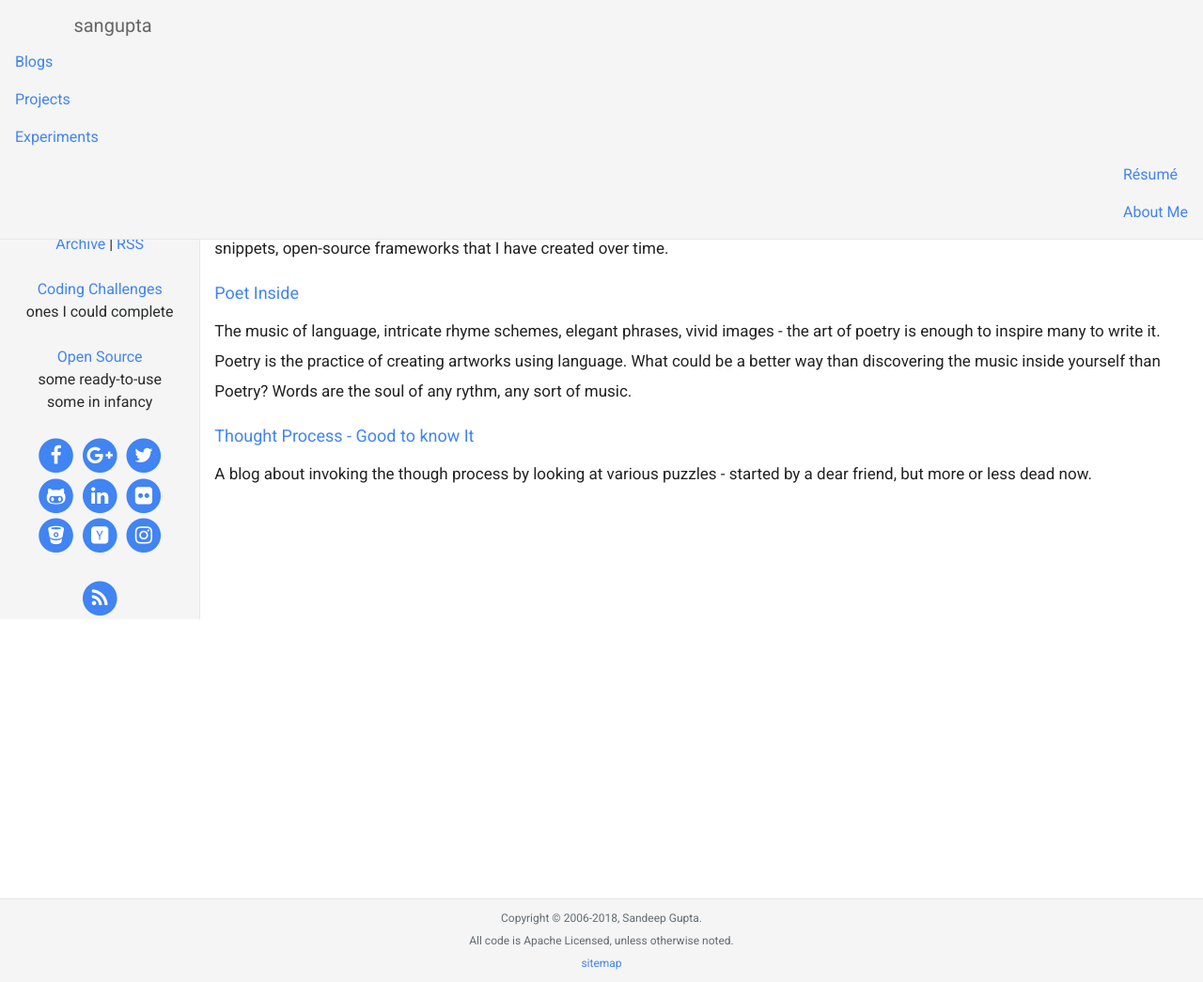
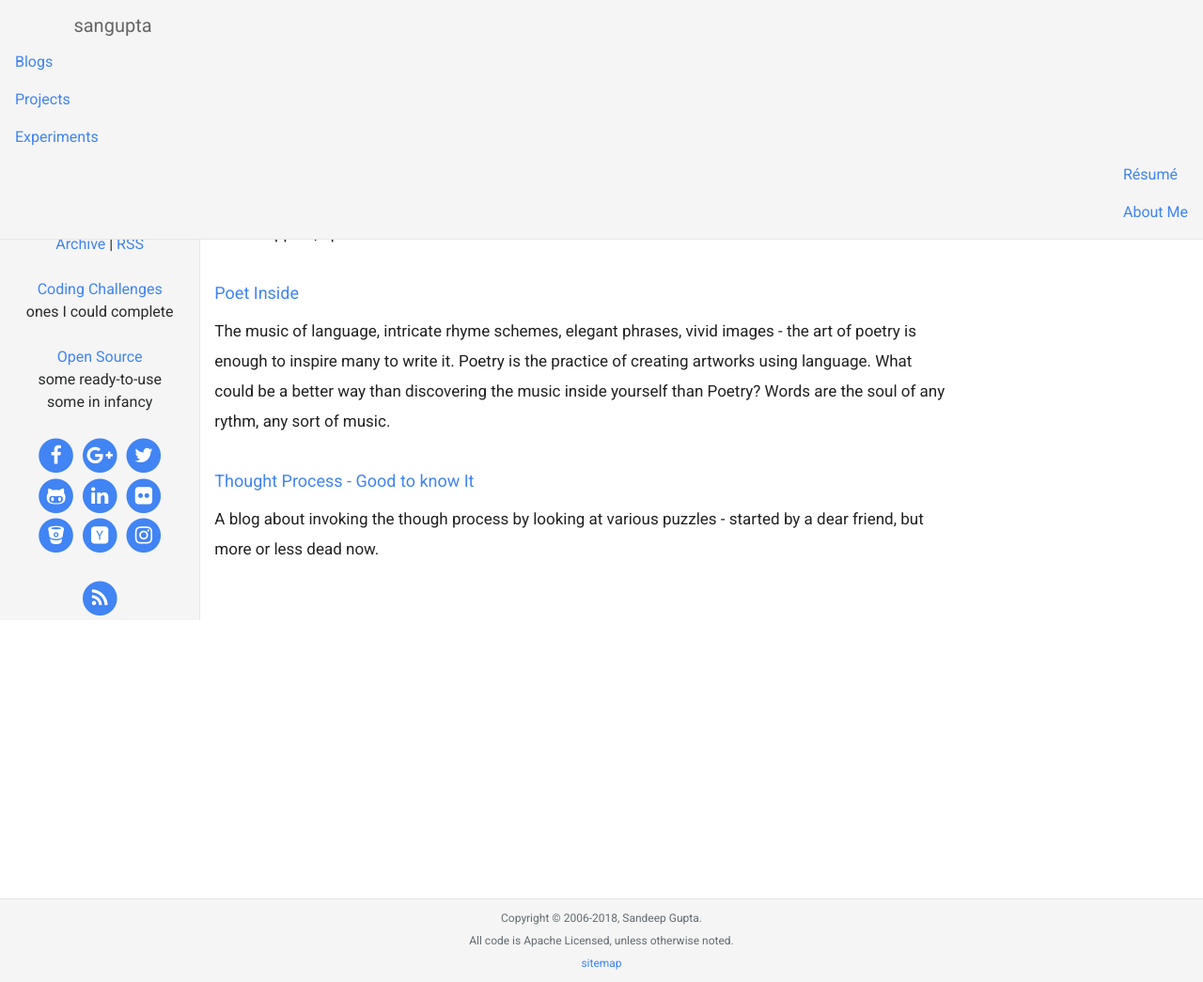
Before and after one commit to sangupta/sangupta.github.io, a Jekyll site: the page built from blogs.html, in a window 1280 px wide. Shown: the whole page at 94% size. Built offline with Jekyll 4.4.1, drawn with Linux system fonts in a browser that asks for light colours; nearby versions of some CDN libraries; comment, search, counter and statistics services are not loaded.

Commit message:
ui fixes for blogs

```diff
--- a/_includes/blogs.html
+++ b/_includes/blogs.html
@@ -1,33 +1,21 @@
-<h3>
-	<a href="/tech/index.html">Keep Walking!</a>
-</h3>
+<h3><a href='/tech/index.html'>Keep Walking!</a></h3>
 
-<p>
 As a river meanders between various lands and creates a course, learning many a things; this
 blog is a reflection of my musings during my ride in the roller-coaster called <b>code</b>.
-</p>
-<p>
 <b>Keep Walking</b> is a collection of all my learnings I have gained as a software developer
 over the many years. It also is a repo of all the code snippets, open-source frameworks that I
 have created over time.
-</p>
 
-<h3>
-	<a href="/poetry/index.html">Poet Inside</a>
-</h3>
+<br><br>
+<h3><a href='/poetry/index.html'>Poet Inside</a></h3>
 
-<p>
 The music of language, intricate rhyme schemes, elegant phrases, vivid images - the art of
 poetry is enough to inspire many to write it. Poetry is the practice of creating artworks using
 language. What could be a better way than discovering the music inside yourself than Poetry?
 Words are the soul of any rythm, any sort of music.
-</p>
 
-<h3>
-	<a href="http://goodtoknowit.blogspot.com/" target="_blank">Thought Process - Good to know It</a>
-</h3>
+<br><br>
+<h3><a href='http://goodtoknowit.blogspot.com'>Thought Process - Good to know It</a></h3>
 
-<p>
 A blog about invoking the though process by looking at various puzzles - started by a dear friend, but
 more or less dead now.
-</p>
--- a/assets/css/sangupta.css
+++ b/assets/css/sangupta.css
@@ -139,3 +139,6 @@ code {
         margin-top: 177px;
     }
 }
+.smaller-reading-pane {
+    max-width: 780px;
+}
--- /dev/null
+++ b/blogs.html
@@ -0,0 +1,8 @@
+---
+layout: default
+title: Blogs
+---
+
+<div class='smaller-reading-pane'>
+    {% include blogs.html %}
+</div>
--- a/blogs.md
+++ /dev/null
@@ -1,6 +0,0 @@
----
-layout: default
-title: Blogs
----
-
-{% include blogs.html %}
```
